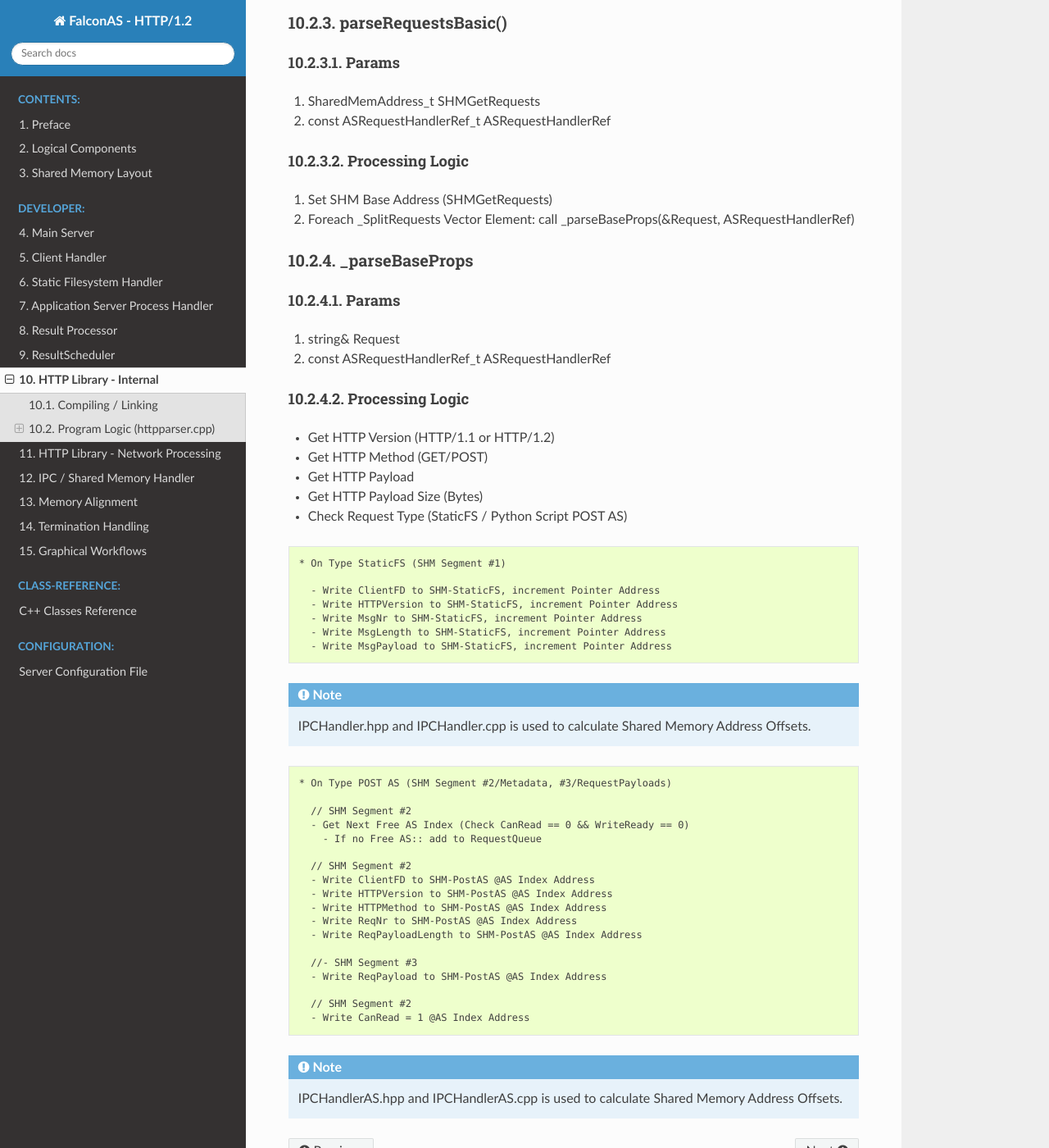
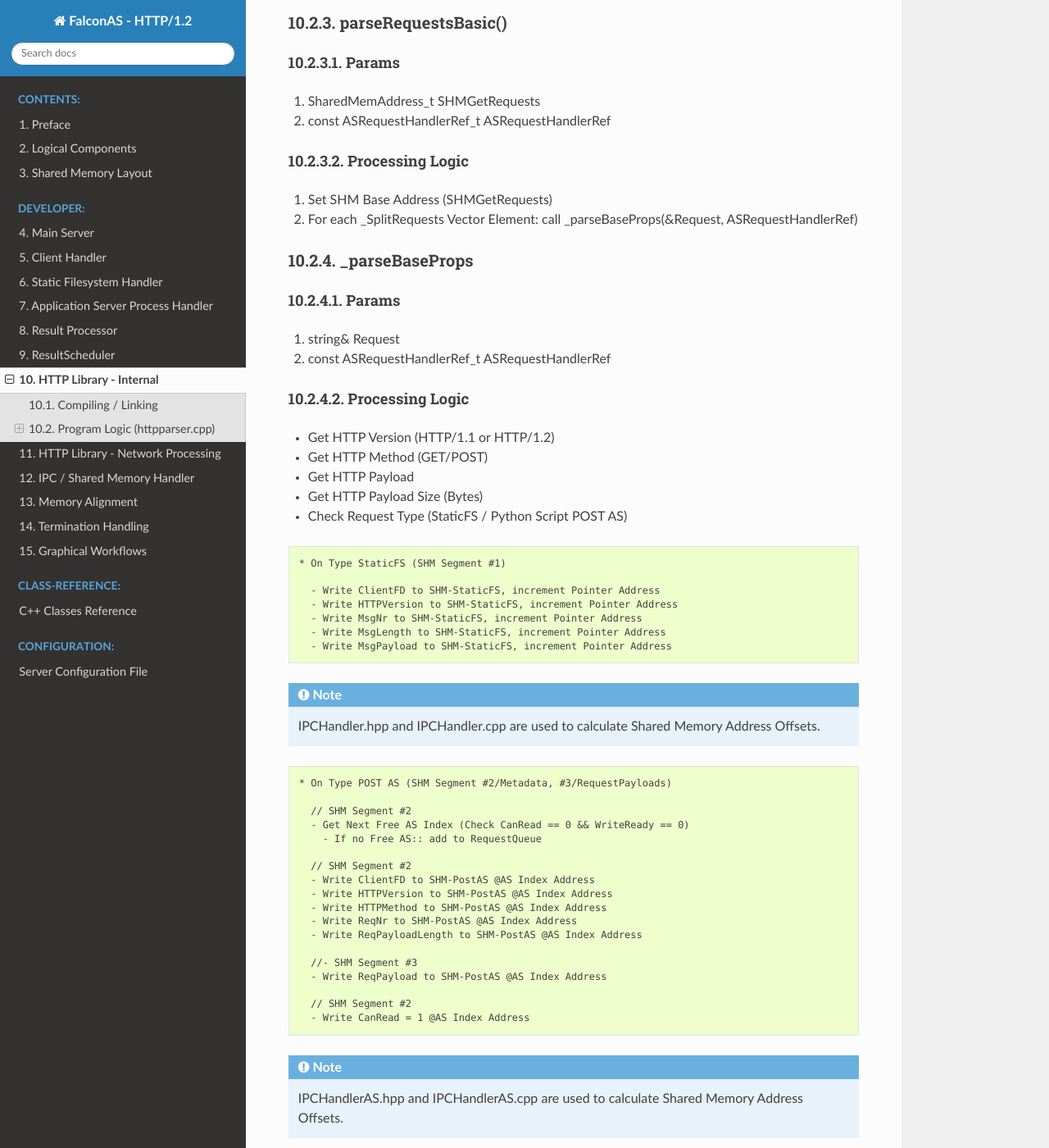
Before and after one commit to WEBcodeX1/http-1.2, a Sphinx documentation site: the page built from doc/HTTPLib.rst, in a window 1280 px wide and 1400 px high, scrolled down 1054 px. Shown: the whole window at 82% size. Built offline with Sphinx 7.4.7 and the Read the Docs theme 3.1.0, drawn with Linux system fonts in a browser that asks for light colours.

Commit message:
Fix additional grammar and wording issues in documentation
Co-authored-by: clauspruefer <17313789+clauspruefer@users.noreply.github.com>

```diff
--- a/doc/HTTPLib.rst
+++ b/doc/HTTPLib.rst
@@ -57,7 +57,7 @@ method will be called.
 ^^^^^^^^^^^^^^^^^^^^^^^^^^
 
 1. Set SHM Base Address (SHMGetRequests)
-2. Foreach _SplitRequests Vector Element: call _parseBaseProps(&Request, ASRequestHandlerRef)
+2. For each _SplitRequests Vector Element: call _parseBaseProps(&Request, ASRequestHandlerRef)
 
 
 10.2.4. _parseBaseProps
@@ -91,7 +91,7 @@ method will be called.
 
 .. note::
 
-   IPCHandler.hpp and IPCHandler.cpp is used to calculate Shared Memory Address Offsets.
+   IPCHandler.hpp and IPCHandler.cpp are used to calculate Shared Memory Address Offsets.
 
 .. code-block:: text
 
@@ -116,4 +116,4 @@ method will be called.
 
 .. note::
 
-   IPCHandlerAS.hpp and IPCHandlerAS.cpp is used to calculate Shared Memory Address Offsets.
+   IPCHandlerAS.hpp and IPCHandlerAS.cpp are used to calculate Shared Memory Address Offsets.
--- a/doc/HTTPLibNet.rst
+++ b/doc/HTTPLibNet.rst
@@ -21,13 +21,13 @@ like this (simple non-blocking data read example excerpt).
        if (timeout_check()) { /* set timeout info rc */ break; }
    }
 
-This is quite sub-optimal code. To handle this spaghetti-like code we should use the mini-lib
+This is sub-optimal code. To handle this complex code structure, we should use the mini-library
 described in the next section.
 
 11.2. Event Library
 -------------------
 
-The Event Library is a very small library to handle simple function callbacks.
+The Event Library is a small library to handle simple function callbacks.
 
 .. note::
 
--- a/doc/Main-Server.rst
+++ b/doc/Main-Server.rst
@@ -12,7 +12,7 @@ XML Configuration file.
 
 * Setup Shared Memory Segments
 * Disable Signals / Setup Termination Handling
-* Setup Server Listening Socket / Poll for Server Socket Filedescriptor
+* Setup Server Listening Socket / Poll for Server Socket File Descriptor
 * Load / Init StaticFS recursive Filesystem Snapshot for each Virtual Host
 * Init AS Handler Process (Fork all Application Server Processes)
 * Init Result Processor (Fork Result Processor Process)
--- a/doc/StaticFSHandler.rst
+++ b/doc/StaticFSHandler.rst
@@ -27,7 +27,7 @@ All found files will be mmapped() (read into memory) for sendfile() processing.
 6.1.2. Get Property
 ~~~~~~~~~~~~~~~~~~~
 
-When a HTTP request for a Static File arrives, the files properties (e.g. SendfileFD) must
+When an HTTP request for a Static File arrives, the file's properties (e.g. SendfileFD) must
 be determined / returned. This happens inside multiple parallel ResultProcessors Threads.
 
 Due to immutable member Objects / Structs a pointer can be used for parallel read access.
```
